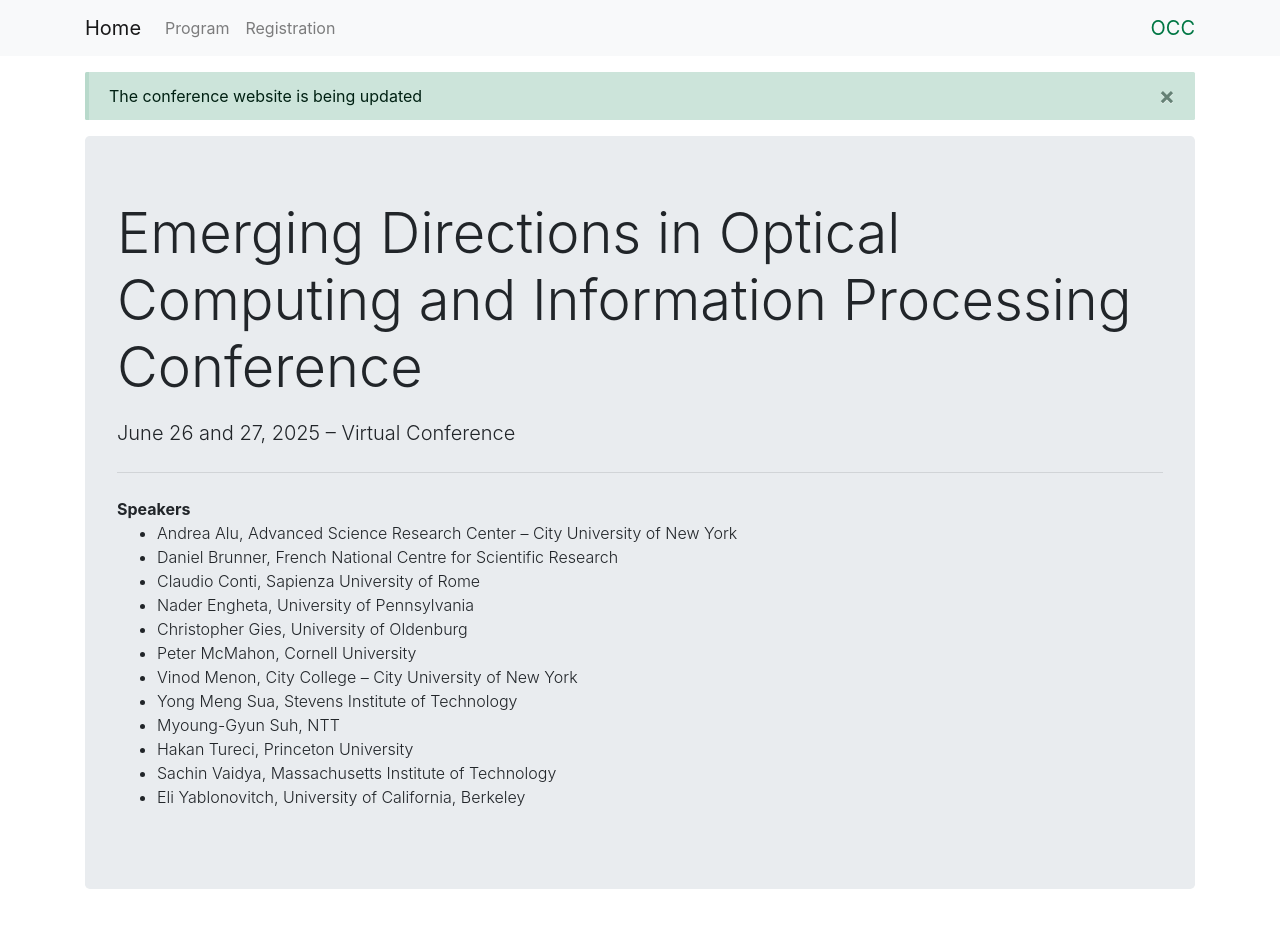
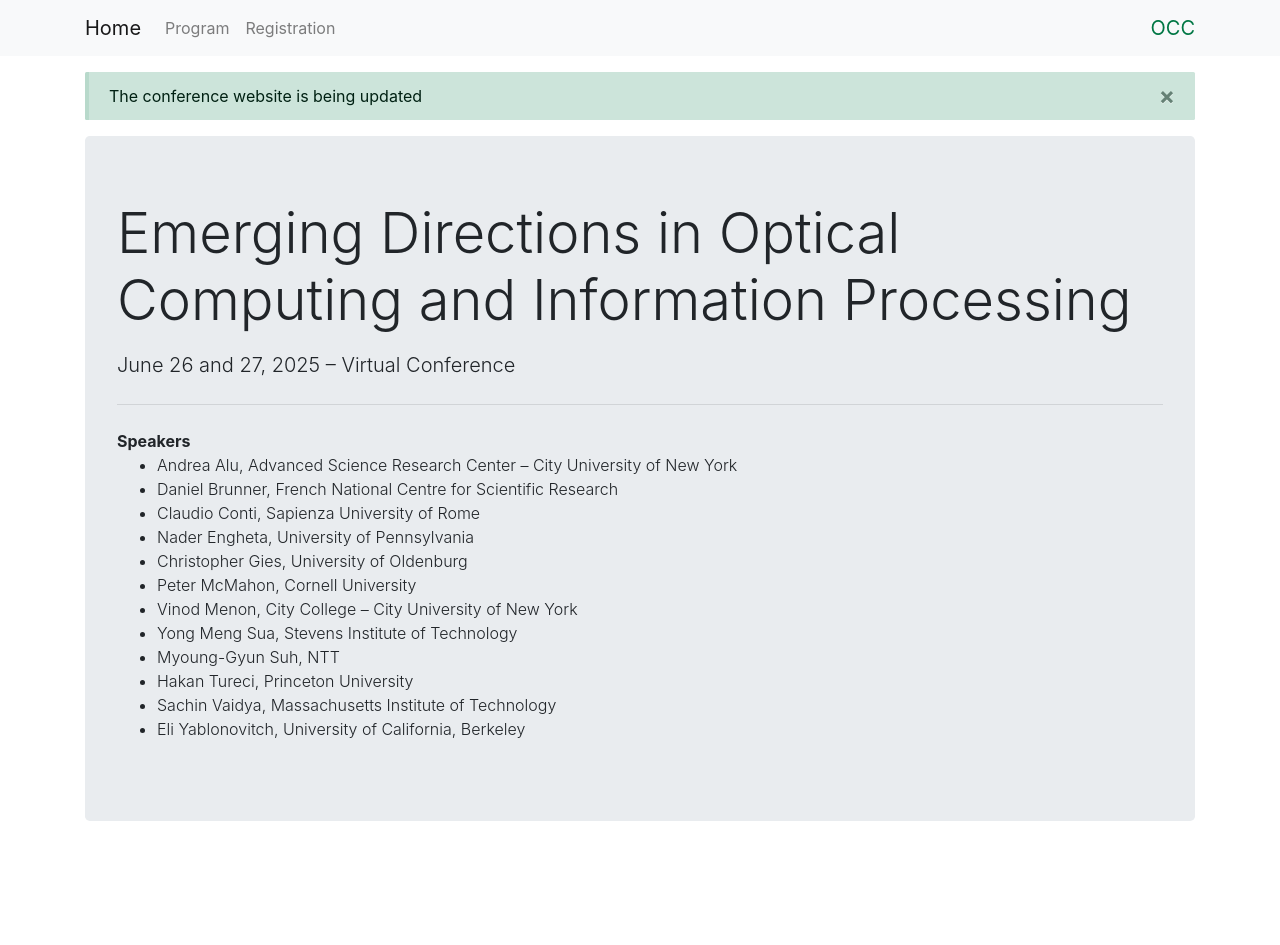
Before and after one commit to mirilabqc/mini-conference-site, a Jekyll site: the page built from index.md, in a window 1280 px wide. Built offline with Jekyll 4.4.1, drawn with Linux system fonts in a browser that asks for light colours; after the commit the page ends 900 px from its top, so only the background shows below that.

Commit message:
updates site title

```diff
--- a/_config.yml
+++ b/_config.yml
@@ -1,4 +1,4 @@
-title: Emerging Directions in Optical Computing and Information Processing Conference
+title: Emerging Directions in Optical Computing and Information Processing
 preposition: at
 #description: >-
 description: >+
```
